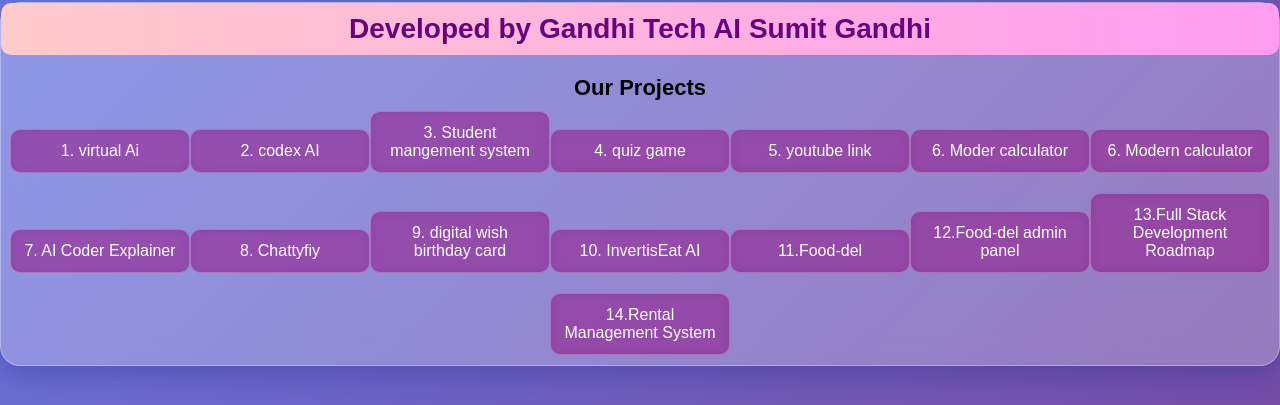
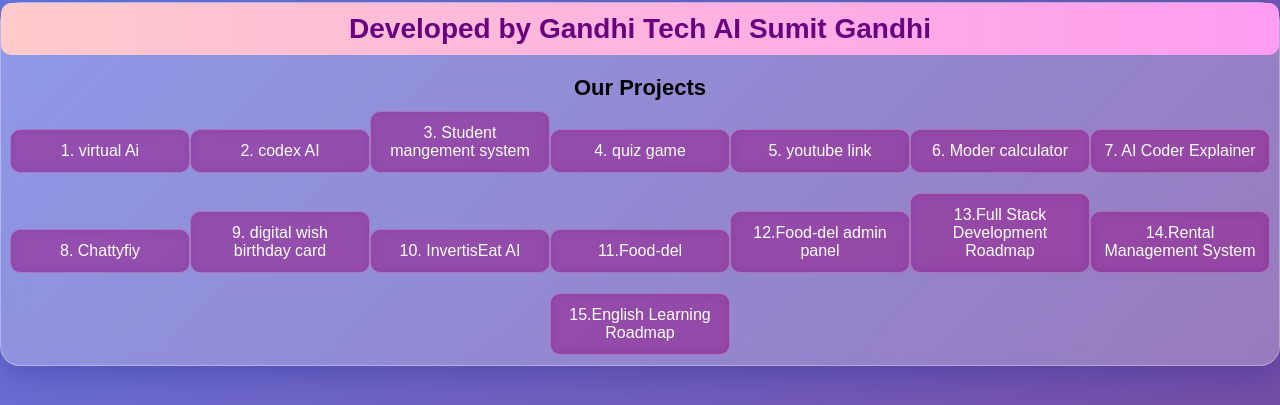
Before and after one commit to kumarayshu852/deploymern, a React (Create React App) app in the folder frontend/: page /home in a window 1280 px wide. Shown: the part 286-691 px from the top of the page. Built offline with nearby package versions, Linux system fonts and the light colour scheme; no server answers; sample sign-in values are in the browser's storage.

Commit message:
Update Home.js
new link add and delete old duplicate link

```diff
--- a/frontend/src/pages/Home.js
+++ b/frontend/src/pages/Home.js
@@ -83,12 +83,7 @@ function Home() {
                 <Link to="https://gandhimoderncalculator.netlify.app/" >
                     <button className="ko">6. Moder calculator</button>
                 </Link>
-
-                <Link to="https://gandhimoderncalculator.netlify.app/">
-                    <button className="ko">6. Modern calculator  </button>
-                </Link>
-
-                <Link to="https://a-icoder-46ea.vercel.app/">
+                    <Link to="https://a-icoder-46ea.vercel.app/">
                     <button className="ko">7. AI Coder Explainer</button>
                 </Link>
 
@@ -114,6 +109,9 @@ function Home() {
                     <Link to="https://rental-management-woad-five.vercel.app/">
                     <button className="ko">14.Rental Management System</button>
                 </Link>
+                     <Link to="https://genre-walnut-59802026.figma.site/">
+                    <button className="ko">15.English Learning Roadmap</button>
+                </Link>
             </div>
 
 
```
